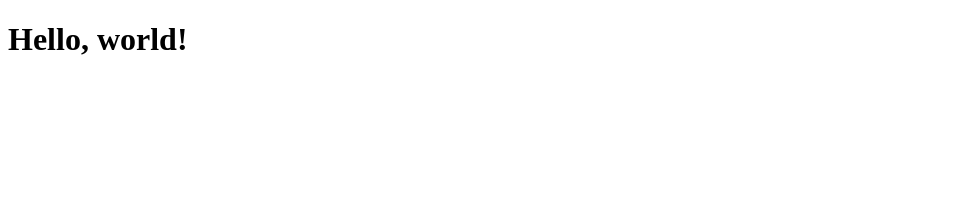
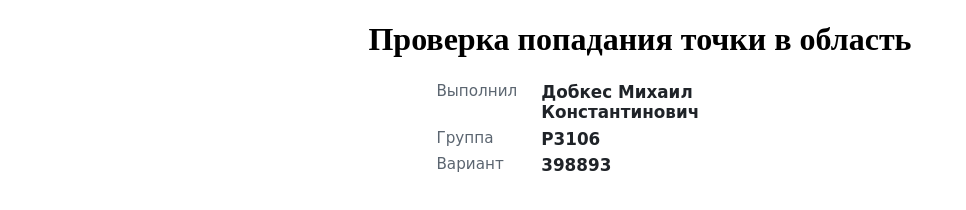
Before and after one commit to Miwm64/web_labs, a website: page index.html in a window 1280 px wide. Shown: the whole page, without its empty margins (0-966 px from the left). Drawn offline with Linux system fonts and the light colour scheme.

Commit message:
feat: add page header

```diff
--- a/index.html
+++ b/index.html
@@ -1,10 +1,25 @@
 <!doctype html>
-<html lang="en">
+<html lang="ru">
     <head>
         <meta charset="UTF-8" />
-        <title>web_lab1</title>
+        <meta name="viewport" content="width=device-width, initial-scale=1" />
+        <title>Лабораторная работа №1 — Проверка попадания точки в область</title>
+        <link rel="stylesheet" href="styles.css" />
     </head>
     <body>
-        <h1>Hello, world!</h1>
+        <header id="page-header">
+            <h1 id="page-title">Проверка попадания точки в область</h1>
+
+            <dl id="student-info" class="student-info">
+                <dt class="student-info-label">Выполнил</dt>
+                <dd class="student-info-value">Добкес Михаил Константинович</dd>
+
+                <dt class="student-info-label">Группа</dt>
+                <dd class="student-info-value">P3106</dd>
+
+                <dt class="student-info-label">Вариант</dt>
+                <dd class="student-info-value">398893</dd>
+            </dl>
+        </header>
     </body>
 </html>
--- /dev/null
+++ b/styles.css
@@ -0,0 +1,32 @@
+:root {
+    --color-text: #1f2328;
+    --color-muted: #5b6570;
+    --font-cursive: "Bradley Hand", cursive;
+}
+
+#page-title {
+    max-width: 60%;
+    margin-inline: auto;
+    text-align: center;
+}
+
+#student-info {
+    font-family: var(--font-cursive);
+    color: var(--color-muted);
+    display: grid;
+    grid-template-columns: max-content 1fr;
+    gap: 0.4rem 1.5rem;
+    max-width: 40ch;
+    margin: 1.5rem auto 0;
+}
+
+.student-info-label {
+    font-size: 0.95rem;
+}
+
+.student-info-value {
+    margin: 0;
+    color: var(--color-text);
+    font-size: 1.05rem;
+    font-weight: 600;
+}
```
